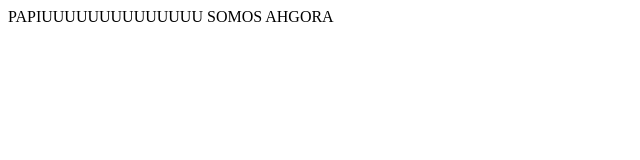
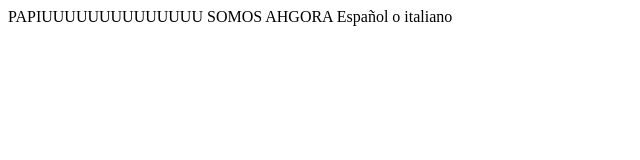
Before and after one commit to Crhis07/VillaScout, a plain HTML site: page index.html in a window 1280 px wide. Shown: the whole page, without its empty margins (0-640 px from the left). Drawn offline with Linux system fonts and the light colour scheme.

Commit message:
Italiano

```diff
--- a/index.html
+++ b/index.html
@@ -6,7 +6,7 @@
     <title>Document</title>
 </head>
 <body>
-    PAPIUUUUUUUUUUUUUU SOMOS AHGORA
+    PAPIUUUUUUUUUUUUUU SOMOS AHGORA Español o italiano
 
 </body>
 </html>
```
